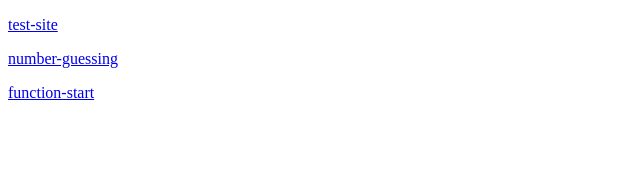
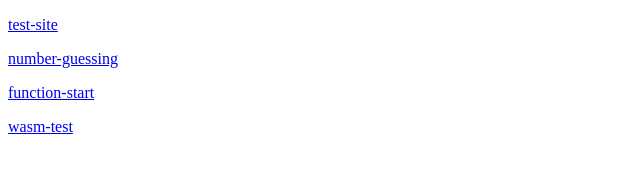
Before and after one commit to weadal/web-projects, a plain HTML site: page index.html in a window 1280 px wide. Shown: the full height of the page, 0-640 px from the left. Drawn offline with Linux system fonts and the light colour scheme.

Commit message:
wasm-testお試しデプロイ

```diff
--- a/index.html
+++ b/index.html
@@ -13,6 +13,7 @@
     <p><a href="test-site/index.html">test-site</a></p>
     <p><a href="number-guessing/number-guessing.html">number-guessing</a></p>
     <p><a href="function-start/index.html">function-start</a></p>
+    <p><a href="wasm-test/www/index.html">wasm-test</a></p>
 </body>
 
 </html>
```
